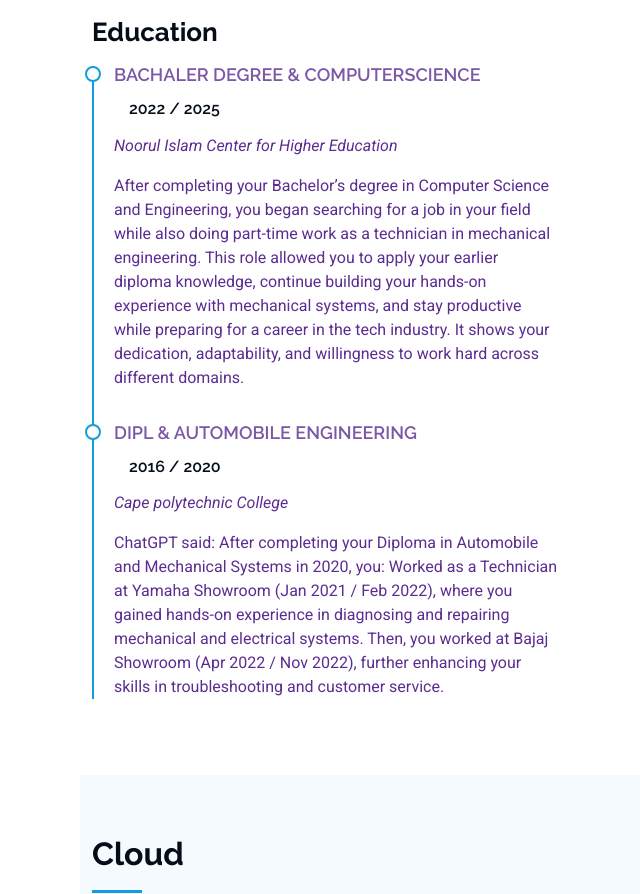
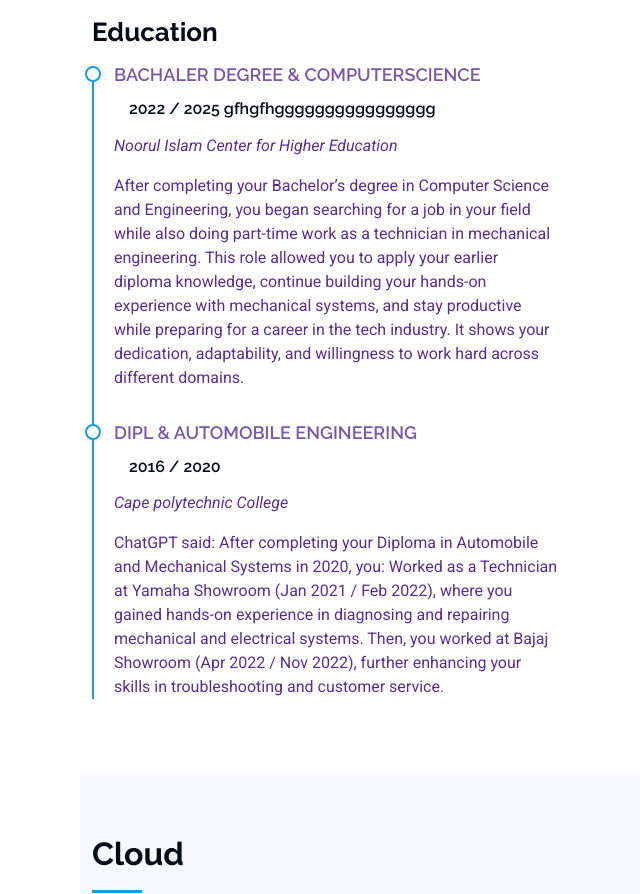
Before and after one commit to sivachanthru/portfolio, a plain HTML site: page index.html in a window 1280 px wide. Shown: the part 3165-4059 px from the top of the page, without its empty margins (220-860 px from the left). Drawn offline with Linux system fonts and the light colour scheme; files whose address does not match are found by name.

Commit message:
trest 55

```diff
--- a/index.html
+++ b/index.html
@@ -306,7 +306,7 @@
             <h3 class="resume-title">Education</h3>
             <div class="resume-item">
               <h4>Bachaler degree  &amp; Computerscience </h4>
-              <h5>2022 / 2025</h5>
+              <h5>2022 / 2025  gfhgfhgggggggggggggggg</h5>
               <p><em>Noorul Islam Center for Higher Education </em></p>
               <p>After completing your Bachelor’s degree in Computer Science and Engineering, you began searching for a job in your field while also doing part-time work as a technician in mechanical engineering. This role allowed you to apply your earlier diploma knowledge, continue building your hands-on experience with mechanical systems, and stay productive while preparing for a career in the tech industry. It shows your dedication, adaptability, and willingness to work hard across different domains.</p>
             </div><!-- Edn Resume Item -->
```
